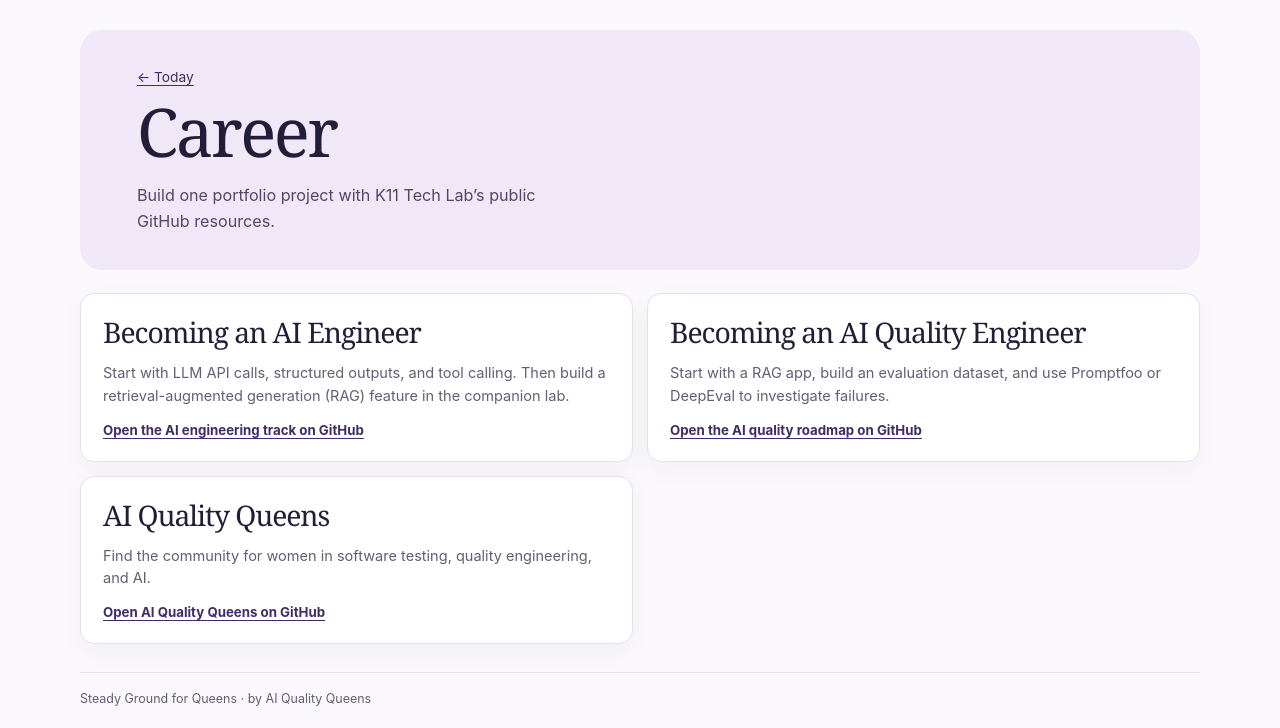
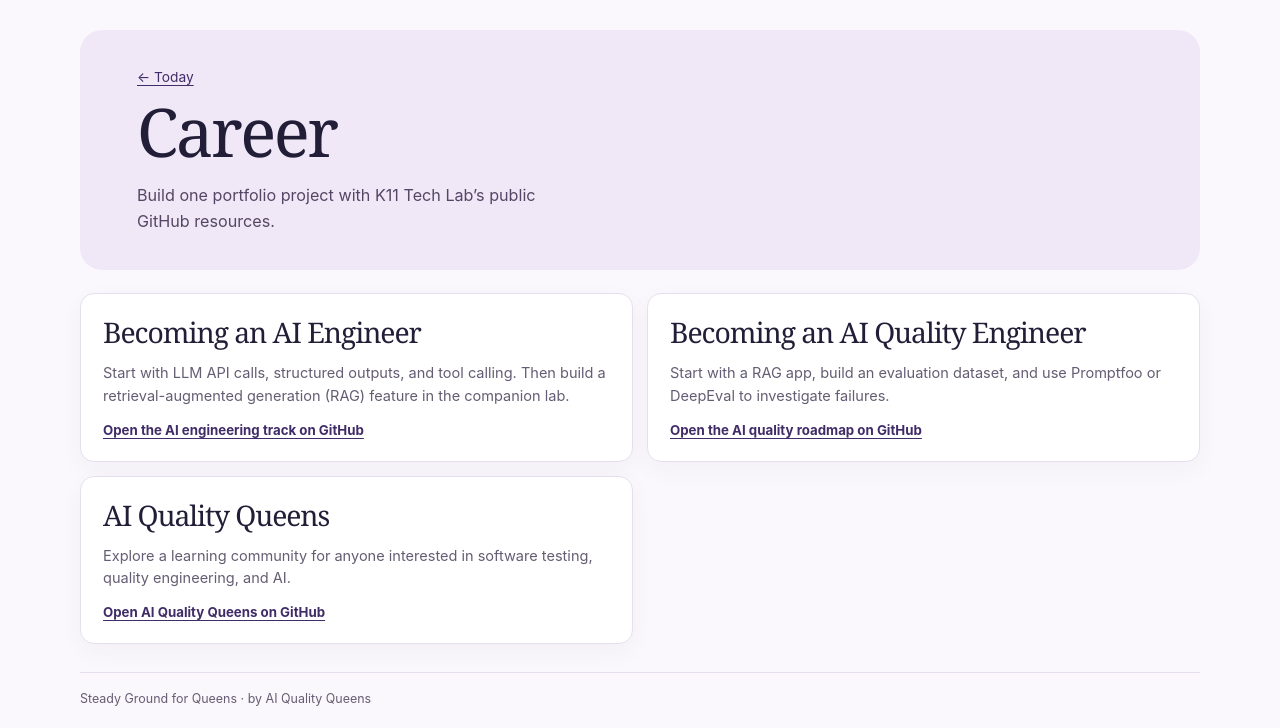
Before and after one commit to kavitaj11/steady-ground-for-queens, a plain HTML site: page dist/index.html in a window 1280 px wide. Both pictures are taken after a click on the link 262 px from the left and 581 px from the top of the page. Shown: the part 81-809 px from the top of the page. Drawn offline with Linux system fonts and the light colour scheme.

Commit message:
Make the AI Quality Queens Career card inclusive

```diff
--- a/dist/index.html
+++ b/dist/index.html
@@ -41,7 +41,7 @@
     <div class="resource-grid">
       <article class="reading-card"><h2>Becoming an AI Engineer</h2><p>Start with LLM API calls, structured outputs, and tool calling. Then build a retrieval-augmented generation (RAG) feature in the companion lab.</p><a class="book-link" href="https://github.com/K11-Software-Solutions/becoming-an-ai-engineer" target="_blank" rel="noopener noreferrer">Open the AI engineering track on GitHub</a></article>
       <article class="reading-card"><h2>Becoming an AI Quality Engineer</h2><p>Start with a RAG app, build an evaluation dataset, and use Promptfoo or DeepEval to investigate failures.</p><a class="book-link" href="https://github.com/K11-Software-Solutions/becoming-ai-quality-engineer" target="_blank" rel="noopener noreferrer">Open the AI quality roadmap on GitHub</a></article>
-      <article class="reading-card"><h2>AI Quality Queens</h2><p>Find the community for women in software testing, quality engineering, and AI.</p><a class="book-link" href="https://github.com/kavitaj11/ai-quality-queens" target="_blank" rel="noopener noreferrer">Open AI Quality Queens on GitHub</a></article>
+      <article class="reading-card"><h2>AI Quality Queens</h2><p>Explore a learning community for anyone interested in software testing, quality engineering, and AI.</p><a class="book-link" href="https://github.com/kavitaj11/ai-quality-queens" target="_blank" rel="noopener noreferrer">Open AI Quality Queens on GitHub</a></article>
     </div>
   </section>
   <section id="spirituality" class="view" hidden>
```
